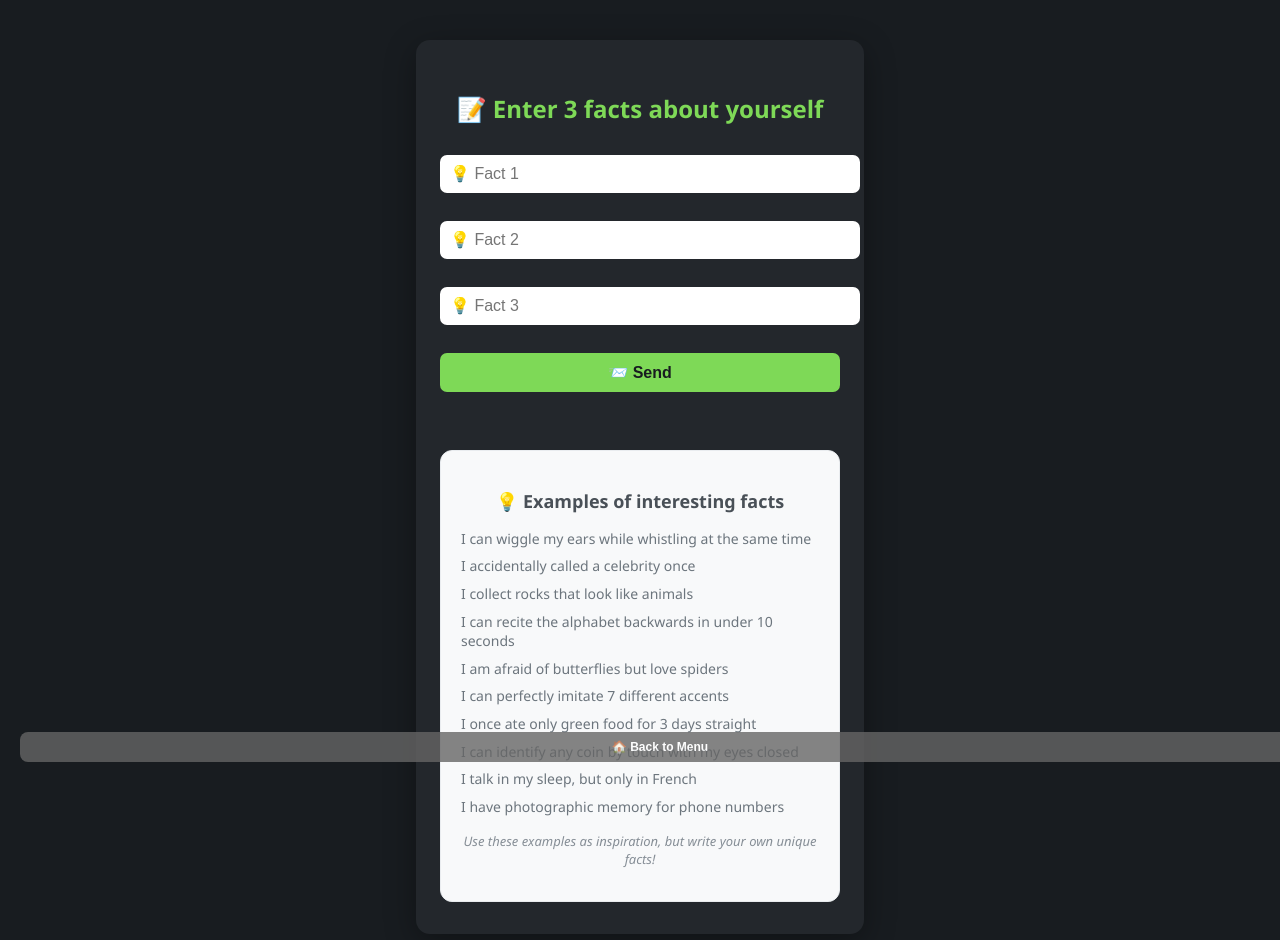
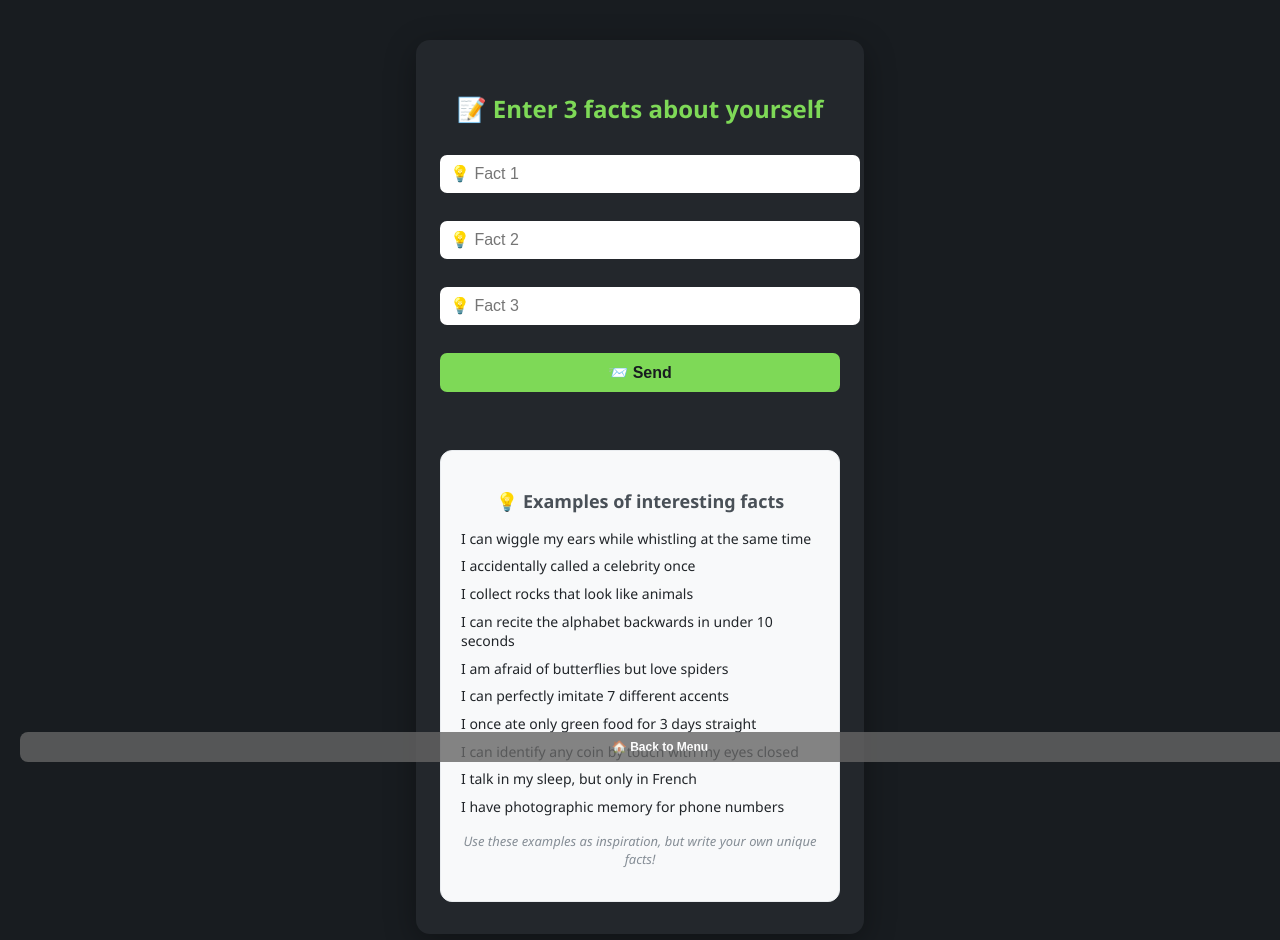
Before and after one commit to AzaLess/guesswho, a React (Vite) app in the folder frontend/: page /facts in a window 1280 px wide. Shown: the top 940 px of the page. Built offline with nearby package versions, Linux system fonts and the light colour scheme.

Commit message:
minor fix color for facts in rules

```diff
--- a/frontend/src/pages/SubmitFacts.tsx
+++ b/frontend/src/pages/SubmitFacts.tsx
@@ -98,7 +98,7 @@ export default function SubmitFacts() {
           gridTemplateColumns: 'repeat(auto-fit, minmax(280px, 1fr))',
           gap: '8px',
           fontSize: '14px',
-          color: '#6c757d',
+          color: '#212529',
           lineHeight: '1.4'
         }}>
           <div>{t('rules.example1')}</div>
```
